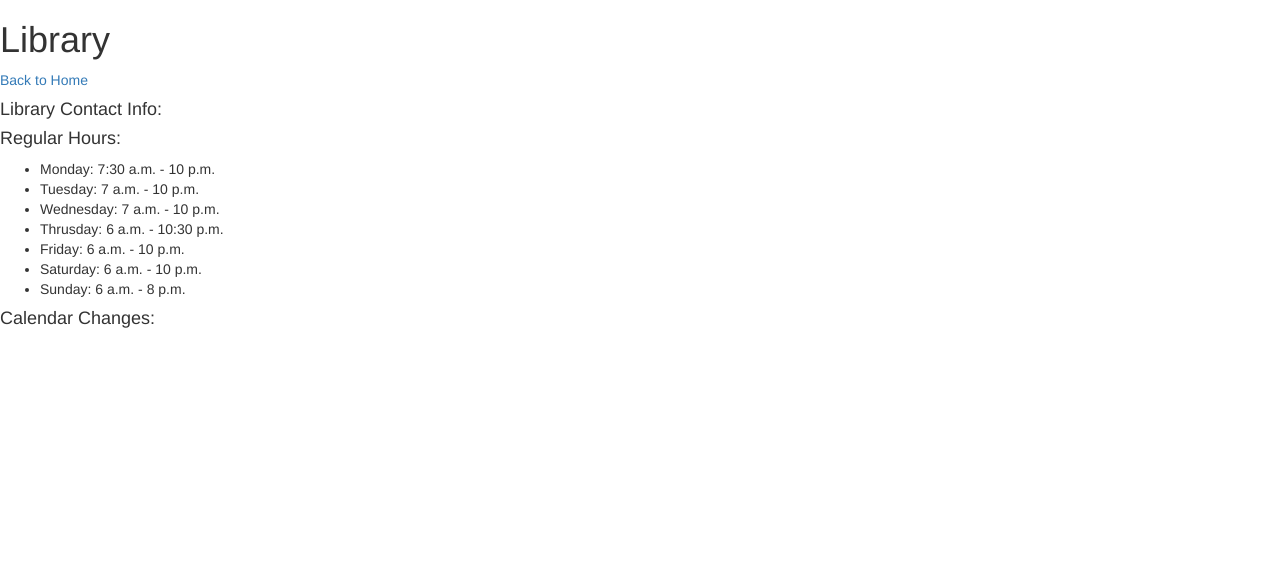
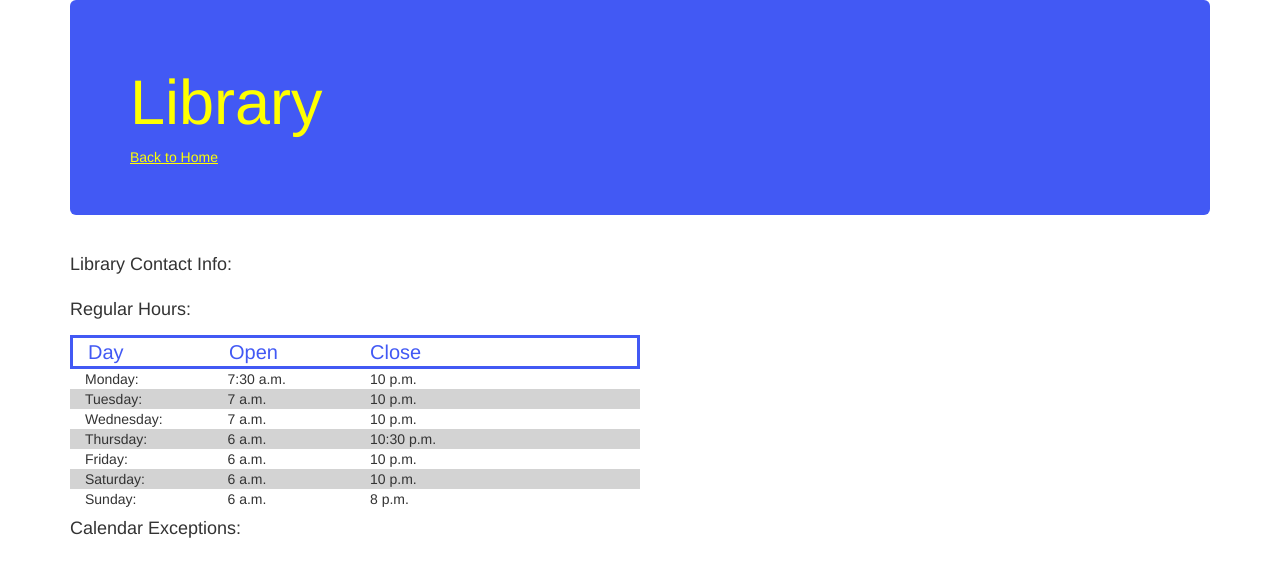
Before and after one commit to emma-github-acct/R-App, a Django app: page /location/1/ in a window 1280 px wide. Shown: the top 577 px of the page. Run offline with Django 3.2, Linux system fonts and the light colour scheme; data comes from the database, SQL or seed files in the repository; both versions use the stored data as it was after the commit; data that the repository does not hold is empty; some libraries are stand-ins or nearby versions.

Commit message:
Adds styles to main page and location detail pages

```diff
--- a/r_app/r_app/static/main.css
+++ b/r_app/r_app/static/main.css
@@ -1,11 +1,48 @@
-.closingSoonLocation {
-    background-color: yellow;
+
+/* Header */
+
+.jumbotron {
+    background-color: #4259f4 !important;
+    font: yellow;
 }
 
-.openLocation {
-    background-color: green;
+h1 {
+    color: yellow !important;
 }
 
-.closedLocation {
-    background-color: red;
+/* Location Button Page */
+
+.location_button {
+    height: inherit;
+    width: inherit;
+    margin-top: 15px;
 }
+
+#locationButtons {
+    padding-left: 20%;
+    padding-right: 20%;
+}
+
+/* Location Detail Page */
+
+.backToHome {
+    text-decoration: underline;
+    color: yellow;
+}
+
+#titleRow {
+    border-color: #4259f4;
+    color: #4259f4;
+    font-size: 20px;
+    border: solid;
+}
+
+.grey_row.row {
+    background-color: lightgrey;
+}
+
+.locationSection {
+    padding-top: 10px;
+    padding-bottom: 5px;
+    clear:both;
+}
--- a/r_app/r_app/templates/display/location_detail.html
+++ b/r_app/r_app/templates/display/location_detail.html
@@ -1,81 +1,115 @@
 {% extends "base.html" %}
 
 {% block content %}
+    <div class="container">
+        <div class="jumbotron">
+            <h1>{{ location.location_title|capfirst }}</h1>
+            <a class="backToHome" href="{% url 'index' %}">Back to Home</a>
+        </div>
 
-<h1>{{ location.location_title|capfirst }}</h1>
-<a href="{% url 'index' %}">Back to Home</a>
+        <h4 class="locationSection">{{ location.location_title|capfirst }} Contact Info:</h4>
 
-<h4>{{ location.location_title|capfirst }} Contact Info:</h4>
-{% for contact in contacts %}
-   <button class="contact_desk_name">{{ contact.desk_name|capfirst }}</button>
-   <button class="contact_name">{{ contact.contact_name|capfirst }}</button>
-   <button class="contact_phone_number">{{ contact.phone_number|capfirst }}</button>
-{% endfor %}
-<!--Contact info here but not database or model info in on this yet-->
-<div id="RegularHours">
-<h4>Regular Hours:</h4>
-<ul>
-    <li id="monday"> Monday:
-        <span id="mondayOpen">
-            {{ location.monday_open }}
-        </span> -
-        <span id="mondayClose">
-            {{ location.monday_close }}
-        </span>
-    </li>
-    <li id="tuesday"> Tuesday:
-        <span id="tuesdayOpen">
-            {{ location.tuesday_open }}
-        </span> -
-        <span id="tuesdayClose">
-            {{ location.tuesday_close }}
-        </span>
-    </li>
-    <li id="wednesday"> Wednesday:
-        <span id="wednesdayOpen">
-            {{ location.wednesday_open }}
-        </span> -
-        <span id="wednesdayClose">
-            {{ location.wednesday_close }}
-        </span>
-    </li>
-    <li id="thursday"> Thrusday:
-        <span id="thursdayOpen">
-            {{ location.thursday_open }}
-        </span> -
-        <span id="thursdayClose">
-            {{ location.thursday_close }}
-        </span>
-    </li>
-    <li id="friday"> Friday:
-        <span id="fridayOpen">
-            {{ location.friday_open }}
-        </span> -
-        <span id="fridayClose">
-            {{ location.friday_close }}
-        </span>
-    </li>
-    <li id="saturday"> Saturday:
-        <span id="saturdayOpen">
-            {{ location.saturday_open }}
-        </span> -
-        <span id="saturdayClose">
-            {{ location.saturday_close }}
-        </span>
-    </li>
-    <li id="sunday"> Sunday:
-        <span id="sundayOpen">
-            {{ location.sunday_open }}
-        </span> -
-        <span id="sundayClose">
-            {{ location.sunday_close }}
-        </span>
-    </li>
-</ul>
-    </div>
+        {% for contact in contacts %}
+            <p class="contact_desk_name">{{ contact.desk_name|capfirst }}</p>
+            <p class="contact_name">{{ contact.contact_name|capfirst }}</p>
+            <p class="contact_phone_number">{{ contact.phone_number|capfirst }}</p>
+        {% endfor %}
 
+        <h4 class="locationSection">Regular Hours:</h4>
 
-<h4>Calendar Changes:</h4>
-<!--Exceptions Calendar here-->
+        <div id="regularHours" class="col-xs-12 col-sm-12 col-md-6 col-lg-6">
+            <div id="titleRow" class="row">
+                <div id="titleDay" class="col-xs-3 col-sm-3 col-md-3 col-lg-3">
+                    Day
+                </div>
+                <div id="titleOpen" class="col-xs-3 col-sm-3 col-md-3 col-lg-3">
+                    Open
+                </div>
+                <div id="titleClose" class="col-xs-3 col-sm-3 col-md-3 col-lg-3">
+                    Close
+                </div>
+            </div>
+            <div class="row">
+                <div id="monday" class="col-xs-3 col-sm-3 col-md-3 col-lg-3">
+                    Monday:
+                </div>
+                <div id="mondayOpen" class="col-xs-3 col-sm-3 col-md-3 col-lg-3">
+                    {{ location.monday_open }}
+                </div>
+                <div id="mondayClose" class="col-xs-3 col-sm-3 col-md-3 col-lg-3">
+                    {{ location.monday_close }}
+                </div>
+            </div>
+            <div class="grey_row row">
+                <div id="tuesday" class="col-xs-3 col-sm-3 col-md-3 col-lg-3">
+                    Tuesday:
+                </div>
+                <div id="tuesdayOpen" class="col-xs-3 col-sm-3 col-md-3 col-lg-3">
+                    {{ location.tuesday_open }}
+                </div>
+                <div id="tuesdayClose" class="col-xs-3 col-sm-3 col-md-3 col-lg-3">
+                    {{ location.tuesday_close }}
+                </div>
+            </div>
+            <div class="row">
+                <div id="wednesday" class="col-xs-3 col-sm-3 col-md-3 col-lg-3">
+                    Wednesday:
+                </div>
+                <div id="wednesdayOpen" class="col-xs-3 col-sm-3 col-md-3 col-lg-3">
+                    {{ location.wednesday_open }}
+                </div>
+                <div id="wednesdayClose" class="col-xs-3 col-sm-3 col-md-3 col-lg-3">
+                    {{ location.wednesday_close }}
+                </div>
+            </div>
+            <div class="grey_row row">
+                <div id="thursday" class="col-xs-3 col-sm-3 col-md-3 col-lg-3">
+                    Thursday:
+                </div>
+                <div id="thursdayOpen" class="col-xs-3 col-sm-3 col-md-3 col-lg-3">
+                    {{ location.thursday_open }}
+                </div>
+                <div id="thursdayClose" class="col-xs-3 col-sm-3 col-md-3 col-lg-3">
+                    {{ location.thursday_close }}
+                </div>
+            </div>
+            <div class="row">
+                <div id="friday" class="col-xs-3 col-sm-3 col-md-3 col-lg-3">
+                    Friday:
+                </div>
+                <div id="fridayOpen" class="col-xs-3 col-sm-3 col-md-3 col-lg-3">
+                    {{ location.friday_open }}
+                </div>
+                <div id="fridayClose" class="col-xs-3 col-sm-3 col-md-3 col-lg-3">
+                    {{ location.friday_close }}
+                </div>
+            </div>
+            <div class="grey_row row">
+                <div id="saturday" class="col-xs-3 col-sm-3 col-md-3 col-lg-3">
+                    Saturday:
+                </div>
+                <div id="saturdayOpen" class="col-xs-3 col-sm-3 col-md-3 col-lg-3">
+                    {{ location.saturday_open }}
+                </div>
+                <div id="saturdayClose" class="col-xs-3 col-sm-3 col-md-3 col-lg-3">
+                    {{ location.saturday_close }}
+                </div>
+            </div>
+            <div class="row">
+                <div id="sunday" class="col-xs-3 col-sm-3 col-md-3 col-lg-3">
+                    Sunday:
+                </div>
+                <div id="sundayOpen" class="col-xs-3 col-sm-3 col-md-3 col-lg-3">
+                    {{ location.sunday_open }}
+                </div>
+                <div id="sundayClose" class="col-xs-3 col-sm-3 col-md-3 col-lg-3">
+                    {{ location.sunday_close }}
+                </div>
+            </div>
+        </div>
+
+        <h4 class="locationSection">Calendar Exceptions:</h4>
+
+</div>
 
 {% endblock %}
```
Also changed, not shown: r_app/r_app/templates/display/index.html (+8 -4 lines), r_app/db.sqlite3.
